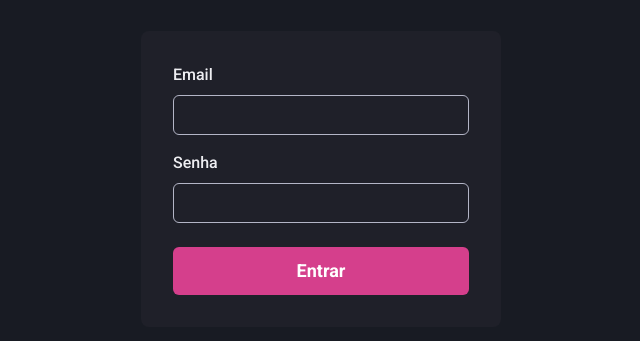
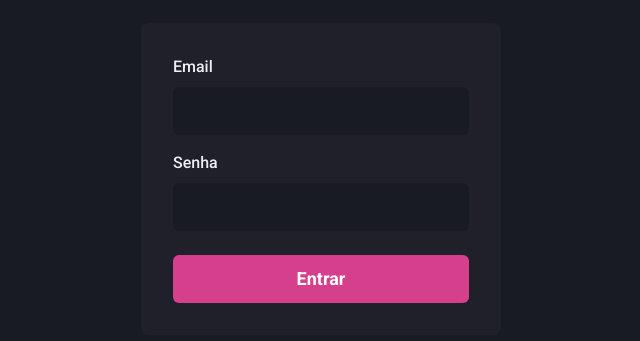
Before and after one commit to helton-quintans/dashgo, a Next.js app: page / in a window 1280 px wide. Shown: the part 221-562 px from the top of the page, without its empty margins (319-959 px from the left). Built offline with nearby package versions, Linux system fonts and the light colour scheme.

Commit message:
feat: criação do componente de input

```diff
--- /dev/null
+++ b/src/components/Form/Input.tsx
@@ -0,0 +1,27 @@
+import { Input as ChakraInput, FormControl, FormLabel, InputProps as ChakraInputPros } from "@chakra-ui/react";
+
+interface InputProps extends ChakraInputPros {
+    name: string;
+    label: string;
+}
+
+export function Input({ name, label, ...rest }: InputProps) {
+  return (
+    <FormControl>
+      {!! label && <FormLabel htmlFor={name}>{label}</FormLabel>}
+      <ChakraInput
+        id="email"
+        name="email"
+        type="email"
+        focusBorderColor="pink.500"
+        bgColor="gray.900"
+        variant="filled"
+        _hover={{
+            bgColor:"gray.900"
+        }}
+        size="lg"
+        {...rest}
+      />
+    </FormControl>
+  );
+}
--- a/src/pages/index.tsx
+++ b/src/pages/index.tsx
@@ -1,14 +1,8 @@
-import {
-  Button,
-  Flex,
-  Stack,
-  Input,
-  FormControl,
-  FormLabel,
-} from "@chakra-ui/react";
+import { Button, Flex, Stack } from "@chakra-ui/react";
+import { Input } from "../components/Form/Input";
 import { SubmitHandler, useForm } from "react-hook-form";
 
-export default function Home() {
+export default function SigIn() {
   const { register, handleSubmit, formState } = useForm({
     // resolver: yupResolver(signInFormSchema)
   });
@@ -26,28 +20,9 @@ export default function Home() {
         // onSubmit={handleSubmit(handleSignIn)}
       >
         <Stack spacing="4">
-          <FormControl>
-            <FormLabel>Email</FormLabel>
-            <Input
-              focusBorderColor="pink.500"
-              name="email"
-              type="email"
-              // label="E-mail"
-              // error={errors.email}
-              {...register("email")}
-            />
-          </FormControl>
-          <FormControl>
-            <FormLabel>Senha</FormLabel>
-            <Input
-              focusBorderColor="pink.500"
-              name="password"
-              type="password"
-              // label="Senha"
-              // error={errors.password}
-              {...register("password")}
-            />
-          </FormControl>
+          <Input name="email" type="email" label="Email" />
+
+          <Input name="password" type="password" label="Senha" />
         </Stack>
 
         <Button
```
